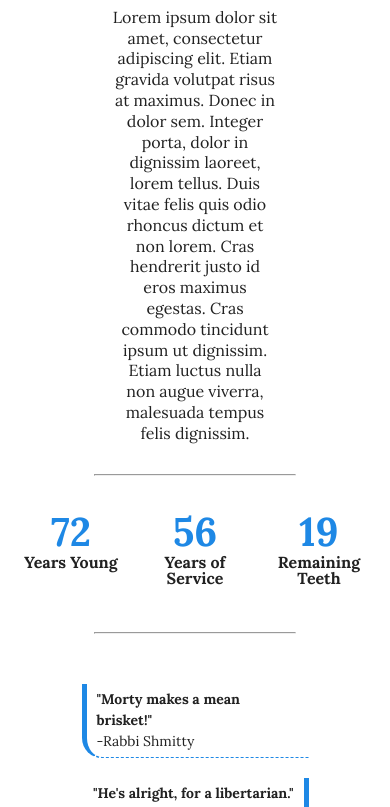
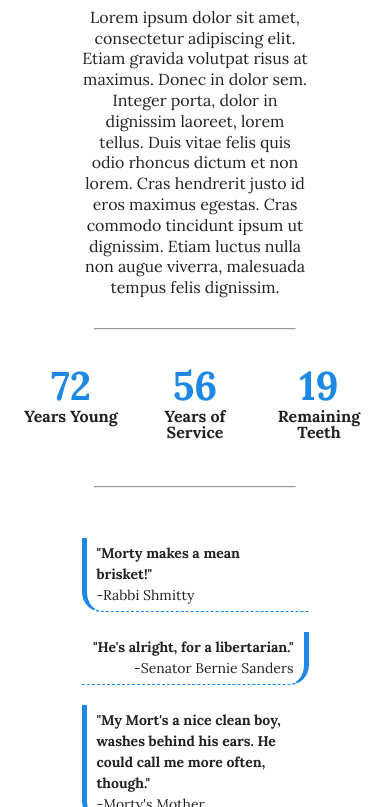
Before and after one commit to RamZallan/morty2016, a plain HTML site: page index.html in a window 390 px wide. Shown: the part 1048-1855 px from the top of the page. Drawn offline with nearby package versions, Linux system fonts and the light colour scheme.

Commit message:
Made About section text more mobile-friendly.

```diff
--- a/index.html
+++ b/index.html
@@ -50,7 +50,7 @@
             <div class="col s4 offset-s4">
                 <img class="materialboxed" src="https://media.licdn.com/mpr/mpr/shrinknp_200_200/p/7/005/081/3fd/27c82a6.jpg" data-caption="Morty Steinberg">
             </div>
-            <div class="col s6 offset-s3 blurb">Lorem ipsum dolor sit amet, consectetur adipiscing elit. Etiam gravida volutpat risus at maximus. Donec in dolor sem. Integer porta, dolor in dignissim laoreet, lorem tellus. Duis vitae felis quis odio rhoncus dictum et non lorem. Cras hendrerit justo id eros maximus egestas. Cras commodo tincidunt ipsum ut dignissim. Etiam luctus nulla non augue viverra, malesuada tempus felis dignissim.</div>
+            <div class="col s8 offset-s2 blurb">Lorem ipsum dolor sit amet, consectetur adipiscing elit. Etiam gravida volutpat risus at maximus. Donec in dolor sem. Integer porta, dolor in dignissim laoreet, lorem tellus. Duis vitae felis quis odio rhoncus dictum et non lorem. Cras hendrerit justo id eros maximus egestas. Cras commodo tincidunt ipsum ut dignissim. Etiam luctus nulla non augue viverra, malesuada tempus felis dignissim.</div>
         </div>
         <hr class="short">
         <div class="row">
```
